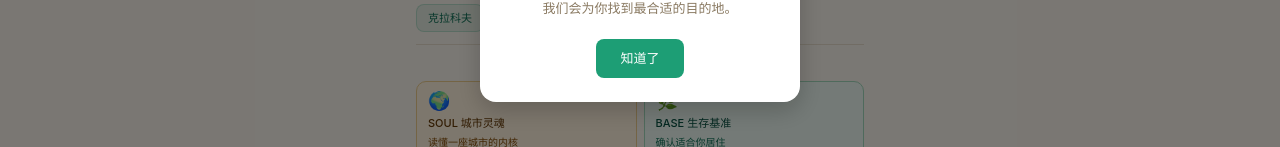
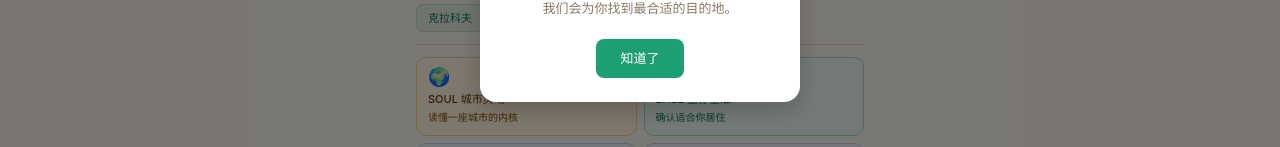
Before and after one commit to panlutingcn/nomadic, a Next.js app: page / in a window 1280 px wide. Shown: the part 402-549 px from the top of the page. Built offline with nearby package versions, Linux system fonts and the light colour scheme.

Commit message:
fix: remove quadrant section label

```diff
--- a/app/page.tsx
+++ b/app/page.tsx
@@ -215,7 +215,6 @@ export default function HomePage() {
 
         <div style={{ height: '0.5px', background: 'var(--border)', margin: '12px 0' }} />
 
-        <div style={{ fontSize: 11, color: 'var(--text-muted)', textAlign: 'center', marginBottom: 8 }}>—— 洞察四个象限 ——</div>
         <div style={{ display: 'grid', gridTemplateColumns: '1fr 1fr', gap: 7, marginBottom: 12 }}>
           {[
             { emoji: '🌍', en: 'SOUL', zh: '城市灵魂', desc: '读懂一座城市的内核', bg: '#faeeda', border: '#e8c98a', color: '#633806', descColor: '#854f0b' },
```
